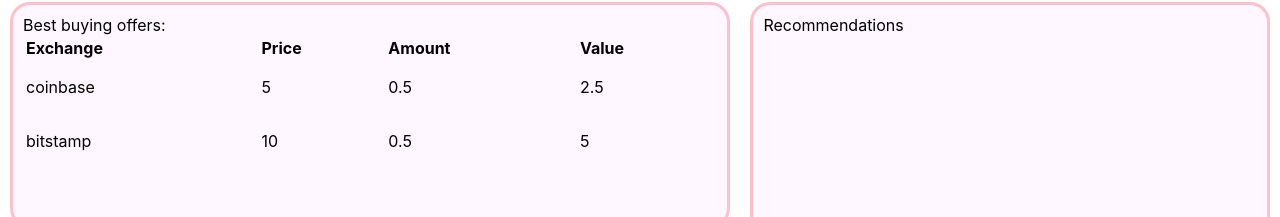
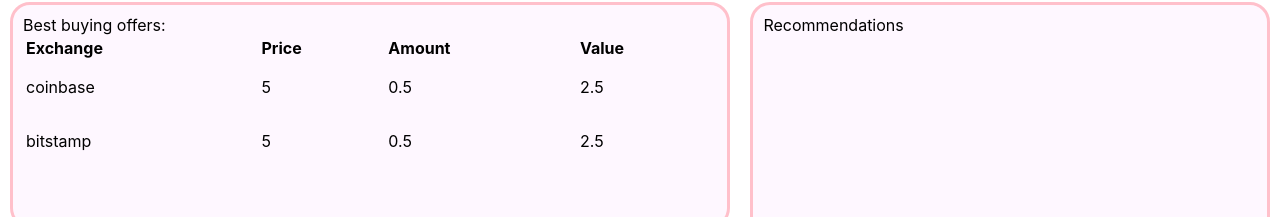
Before and after one commit to mtlynch3/crypto-recs, a React (Create React App) app: page / in a window 1280 px wide. Shown: the part 90-307 px from the top of the page. Built offline with nearby package versions, Linux system fonts and the light colour scheme.

Commit message:
update exchange view to work for buy and sell data

```diff
--- a/src/components/Offers.js
+++ b/src/components/Offers.js
@@ -3,31 +3,40 @@ import './styles/Offers.css';
 let data = {
   coinbase: {
     buyPrice: 5.0,
-    sellPrice: 5.0,
+    sellPrice: 10.0,
     buySize: 0.5,
     sellSize: 0.5,
   },
   bitstamp: {
-    buyPrice: 10.0,
+    buyPrice: 5.0,
     sellPrice: 10.0,
     buySize: 0.5,
     sellSize: 0.5,
   }
 }
 
-const exchangeView = () => {
+const exchangeView = (buyOrSell) => {
   let exchanges = Object.keys(data);
   let rows = [];
 
   for(let i = 0; i < exchanges.length; i++) {
+
     let name = exchanges[i];
-    let { buyPrice, buySize } = data[name];
+    let { buyPrice, buySize, sellPrice, sellSize } = data[name];
+    let price, size = 0;
+    if(buyOrSell === "buy") {
+      price = buyPrice;
+      size = buySize;
+    } else {
+      price = sellPrice;
+      size = sellSize;
+    }
     rows.push(
       <tr key={i}>
         <td>{name}</td>
-        <td>{buyPrice}</td>
-        <td>{buySize}</td>
-        <td>{buyPrice * buySize}</td>
+        <td>{price}</td>
+        <td>{size}</td>
+        <td>{price * size}</td>
       </tr>
     );
   }
@@ -49,7 +58,7 @@ const Offers = () => {
               <th>Amount</th>
               <th>Value</th>
             </tr>
-            {exchangeView()}
+            {exchangeView("buy")}
           </tbody>
         </table>
       </div>
```
